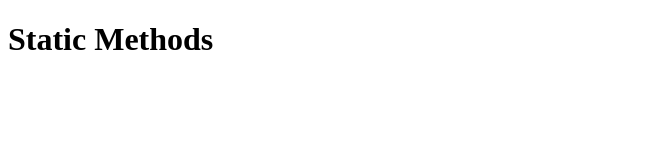
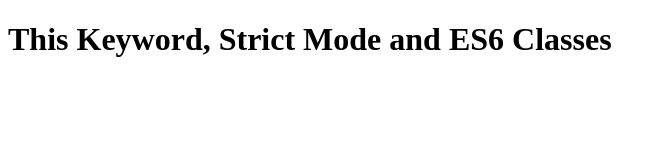
Before and after one commit to NordGus/js-oop, a plain HTML site: page 05_ES6_classes/04_this_keyword/index.html in a window 1280 px wide. Shown: the whole page, without its empty margins (0-666 px from the left). Drawn offline with Linux system fonts and the light colour scheme.

Commit message:
adding section title

```diff
--- a/05_ES6_classes/04_this_keyword/index.html
+++ b/05_ES6_classes/04_this_keyword/index.html
@@ -7,7 +7,7 @@
     <title>OOP in JavaScript</title>
 </head>
 <body>
-    <h1>Static Methods</h1>
+    <h1>This Keyword, Strict Mode and ES6 Classes</h1>
 
     <script src="./non_strict.js"></script>
     <script src="./strict.js"></script>
```
